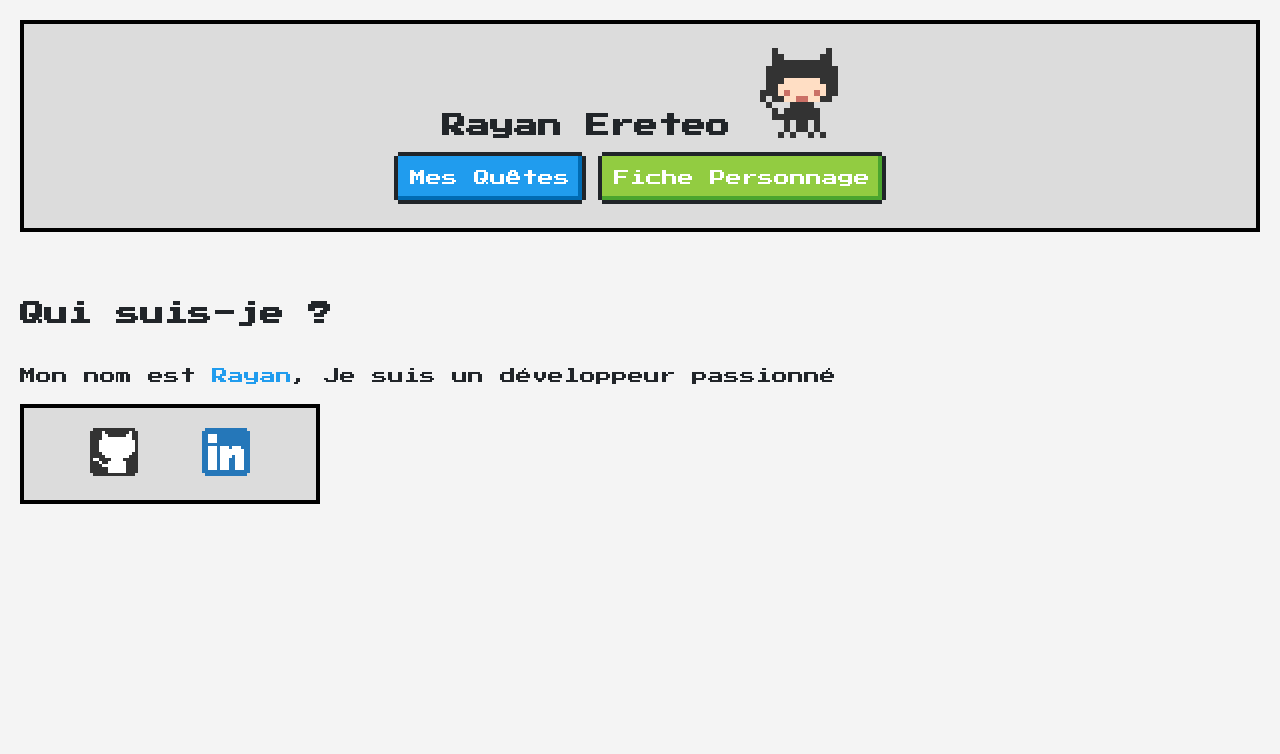
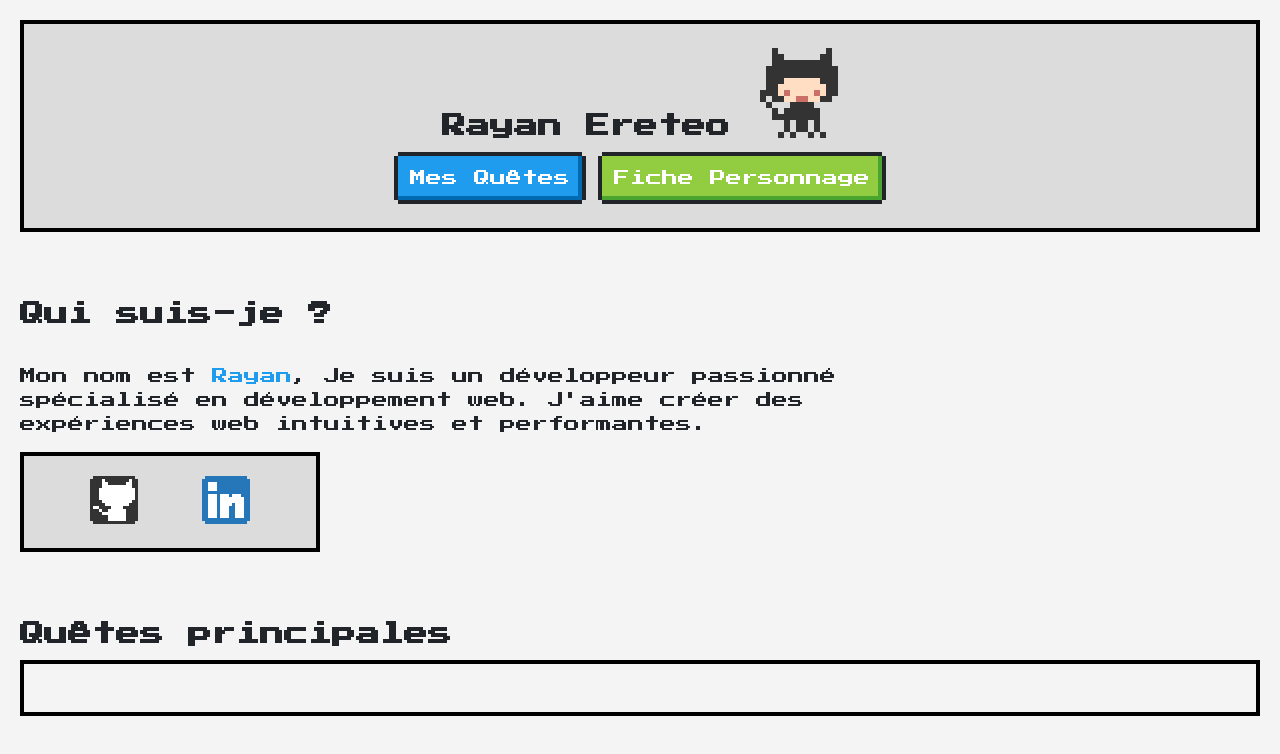
Before and after one commit to RayanEreteo/rayanereteo_, a React (Vite) app: page / in a window 1280 px wide. Shown: the top 754 px of the page. Built offline with nearby package versions, Linux system fonts and the light colour scheme.

Commit message:
Enhanced text and added projects section

```diff
--- a/src/App.tsx
+++ b/src/App.tsx
@@ -27,10 +27,16 @@ function App() {
       <div className='mt' id='presentation'>
         <h2 className='nes-text'>Qui suis-je ?</h2>
         <br />
-        <p>Mon nom est <span className='nes-text is-primary'>Rayan</span>, Je suis un développeur passionné</p>
+        <p id='presentation-text'>Mon nom est <span className='nes-text is-primary'>Rayan</span>, Je suis un développeur passionné spécialisé en développement web. J'aime créer des expériences web intuitives et performantes.</p>
         <div className='nes-container' id="socials">
             <a href="https://github.com/RayanEreteo" target='_blank'><i className="nes-icon github is-medium"></i></a>
             <a href="https://www.linkedin.com/in/rayan-ereteo-65099437a/" target='_blank'><i className="nes-icon linkedin is-medium"></i></a>
+        </div>
+      </div>
+      <div className='mt' id='projects'>
+        <h2 className='nes-text'>Quêtes principales</h2>
+        <div className="nes-container">
+          {/* Project Component here... */}
         </div>
       </div>
     </main>
```
